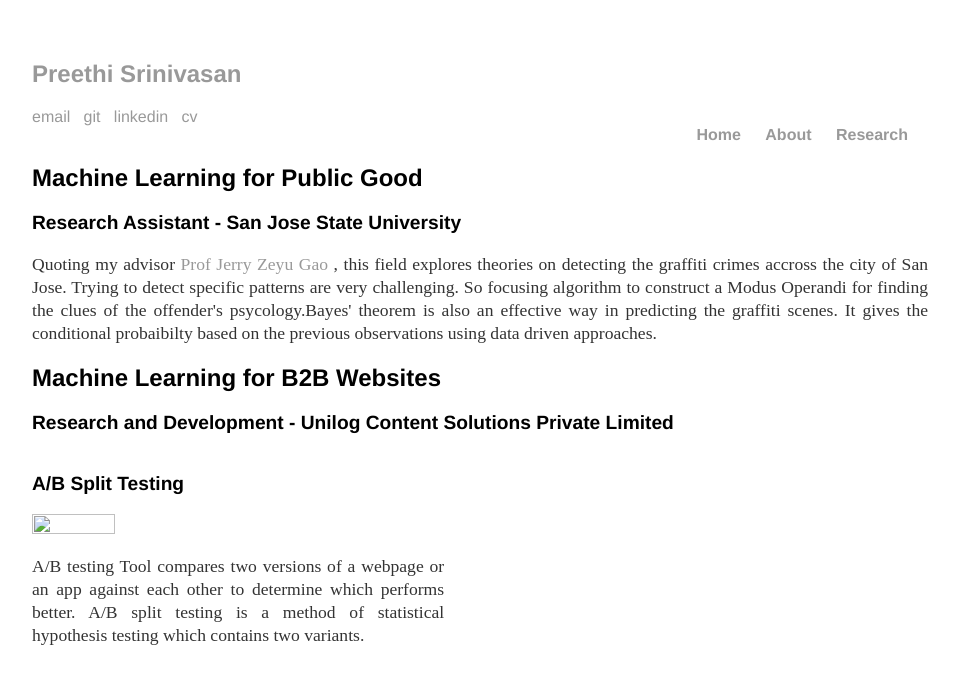
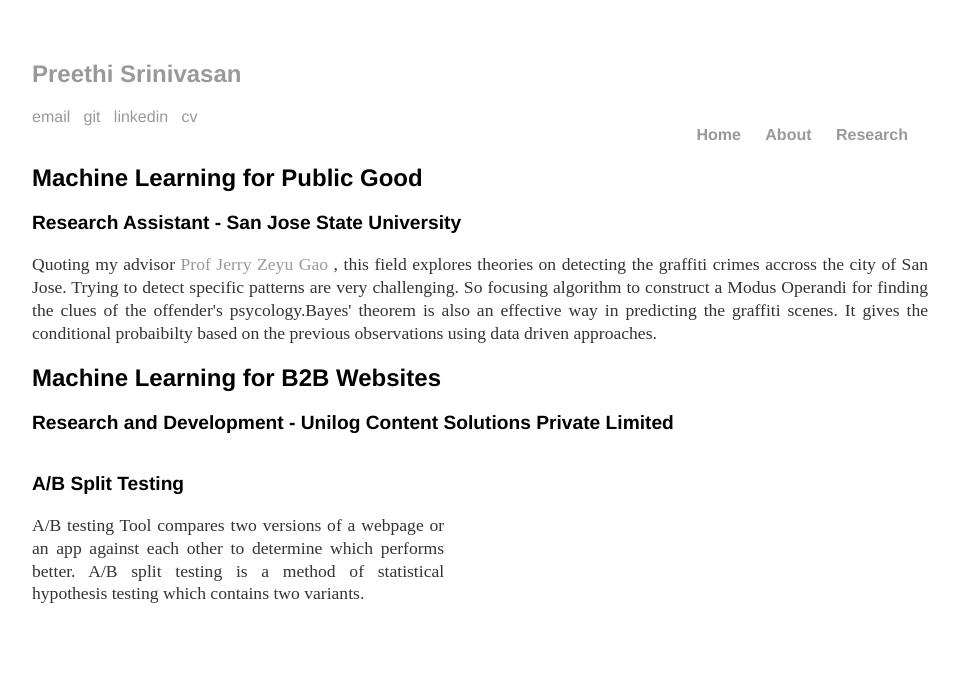
Before and after one commit to mrajesh971/mrajesh971.github.io, a Jekyll site: the page built from Research/index.html, in a window 1280 px wide. Shown: the top 684 px of the page, without its empty margins (160-1119 px from the left). Built offline with Jekyll 4.4.1, drawn with Linux system fonts in a browser that asks for light colours.

Commit message:
Update index.html

```diff
--- a/Research/index.html
+++ b/Research/index.html
@@ -12,7 +12,7 @@ title: My Research
 	<h3> Research and Development - Unilog Content Solutions Private Limited</h3>
 	<div class="section1">
 	<h3> A/B Split Testing</h3>
-	<a href="#"><img src="#" width="45%" height="45%"></a>
+	<a href="#"></a>
 	<p> A/B testing Tool compares two versions of a webpage or an app against each other to determine which performs better. A/B split testing is a method of statistical hypothesis testing which contains two variants.</p>
 	</div>
 
```
